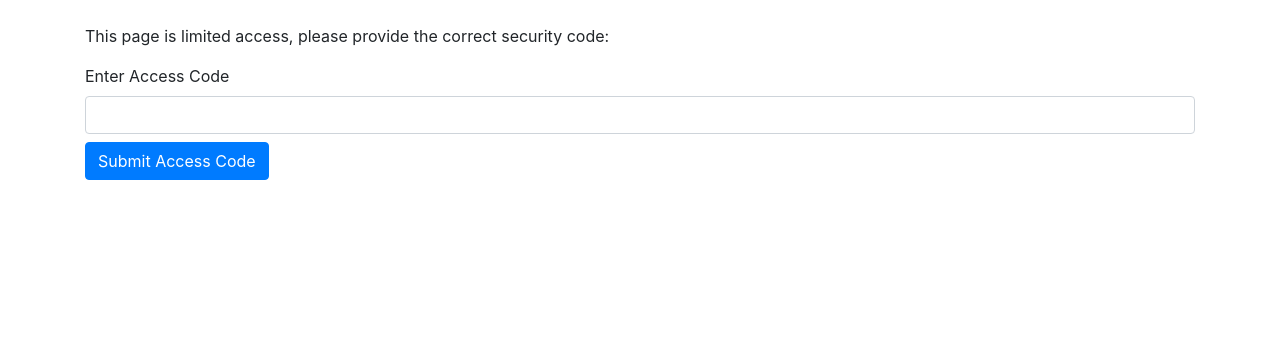
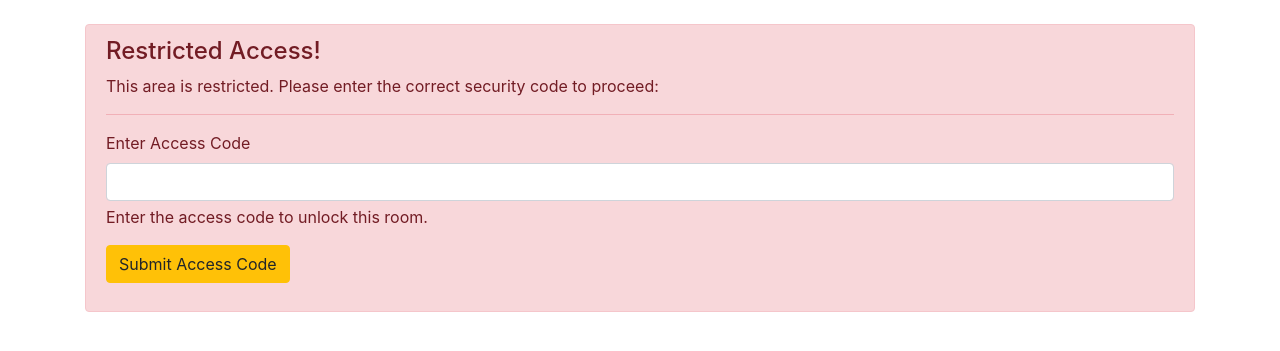
Before and after one commit to DIAGNijmegen/escaperoom_cluster, a Django app: page /room/1/ in a window 1280 px wide. Shown: the part 56-407 px from the top of the page. Run offline with Django 4.2, Linux system fonts and the light colour scheme; some libraries are stand-ins or nearby versions.

Commit message:
add download logic and smarter views

```diff
--- a/escaperoom/config/settings.py
+++ b/escaperoom/config/settings.py
@@ -11,7 +11,7 @@ https://docs.djangoproject.com/en/4.2/ref/settings/
 """
 
 from pathlib import Path
-
+import os
 # Build paths inside the project like this: BASE_DIR / 'subdir'.
 BASE_DIR = Path(__file__).resolve().parent.parent
 
@@ -122,3 +122,6 @@ STATIC_URL = 'static/'
 # https://docs.djangoproject.com/en/4.2/ref/settings/#default-auto-field
 
 DEFAULT_AUTO_FIELD = 'django.db.models.BigAutoField'
+
+MEDIA_ROOT = os.path.join(BASE_DIR, 'files')
+MEDIA_URL = '/media/'
--- a/escaperoom/rooms/templates/room1.html
+++ b/escaperoom/rooms/templates/room1.html
@@ -1,30 +1,12 @@
-{% extends 'base.html' %}
+{% extends 'room_base.html' %}
 
-{% block title %}Room {{ room_number }}{% endblock %}
+{% block after_access %}
+    <p>Room 1 specific content after access.</p>
+    <!-- Add more Room 1 specific content here -->
+{% endblock %}
 
-{% block content %}
-    {% if not allowed %}
-        <p>This page is limited access, please provide the correct security code:</p>
-        <form method="post" class="form-group" action="">
-            {% csrf_token %}
-            <label for="{{ access_form.code.id_for_label }}">{{ access_form.code.label }}</label>
-            <input type="text" name="{{ access_form.code.html_name }}" id="{{ access_form.code.id_for_label }}" class="form-control">
-            <button type="submit" name="access" class="btn btn-primary mt-2">Submit Access Code</button>
-        </form>
-    {% else %}
-        <h1>Welcome to Room {{ room_number }}</h1>
-        <p>Here you can access the SOL2 cluster and manage the nodes:</p>
-        <form method="post" class="form-group" action="">
-            {% csrf_token %}
-            <label for="{{ puzzle_form.puzzle_answer.id_for_label }}">{{ puzzle_form.puzzle_answer.label }}</label>
-            <input type="text" name="{{ puzzle_form.puzzle_answer.html_name }}" id="{{ puzzle_form.puzzle_answer.id_for_label }}" class="form-control">
-            <button type="submit" name="puzzle" class="btn btn-primary mt-2">Solve Puzzle</button>
-        </form>
-        {% if success %}
-            <div class="mt-4 alert alert-success">
-                <p>Congratulations! You have unlocked a new part of the page.</p>
-                <!-- Custom content for Room {{ room_number }} -->
-            </div>
-        {% endif %}
-    {% endif %}
+{% block after_puzzle %}
+    <p>Room 1 specific content after solving the puzzle.</p>
+
+     <a href="{% url 'download_file' room_number=room_number file_name='test.txt' %}">Download File</a>
 {% endblock %}
--- /dev/null
+++ b/escaperoom/rooms/templates/room_base.html
@@ -0,0 +1,42 @@
+{% extends 'base.html' %}
+
+{% block title %}Room {{ room_number }}{% endblock %}
+
+{% block content %}
+    {% if not allowed %}
+        <div class="alert alert-danger" role="alert">
+            <h4 class="alert-heading"><i class="fas fa-times-circle"></i> Restricted Access!</h4>
+            <p>This area is restricted. Please enter the correct security code to proceed:</p>
+            <hr>
+            <form method="post" class="form-group">
+                {% csrf_token %}
+                <div class="mb-3">
+                    <label for="{{ access_form.code.id_for_label }}" class="form-label">{{ access_form.code.label }}</label>
+                    <input type="text" class="form-control" name="{{ access_form.code.html_name }}" id="{{ access_form.code.id_for_label }}" aria-describedby="codeHelp">
+                    <div id="codeHelp" class="form-text">Enter the access code to unlock this room.</div>
+                </div>
+                <button type="submit" name="access" class="btn btn-warning">Submit Access Code</button>
+            </form>
+        </div>
+    {% else %}
+        <h1>Welcome to Room {{ room_number }}</h1>
+        {% block after_access %}
+            <!-- Default or generic content after access, if any -->
+        {% endblock %}
+        <form method="post" class="form-group">
+            {% csrf_token %}
+            <label for="{{ puzzle_form.puzzle_answer.id_for_label }}">{{ puzzle_form.puzzle_answer.label }}</label>
+            <input type="text" class="form-control" name="{{ puzzle_form.puzzle_answer.html_name }}" id="{{ puzzle_form.puzzle_answer.id_for_label }}">
+            <button type="submit" name="puzzle" class="btn btn-primary mt-2">Solve Puzzle</button>
+        </form>
+        {% if success %}
+            <div class="mt-4 alert alert-success">
+                <p>Congratulations! You have unlocked a new part of the page.</p>
+
+            </div>
+            {% block after_puzzle %}
+            <!-- Default or generic content after puzzle solution, if any -->
+        {% endblock %}
+        {% endif %}
+    {% endif %}
+{% endblock %}
--- a/escaperoom/rooms/urls.py
+++ b/escaperoom/rooms/urls.py
@@ -4,6 +4,7 @@ from django.contrib.auth import views as auth_views
 
 urlpatterns = [
     path('room/<int:room_number>/', views.room, name='room'),
+    path('room/<int:room_number>/download/<str:file_name>/', views.download_file, name='download_file'),
     path('restart/', views.clear_session, name='restart'),
         path('emergency/', views.emergency, name='emergency'),
 ]
--- a/escaperoom/rooms/views.py
+++ b/escaperoom/rooms/views.py
@@ -1,6 +1,9 @@
 from django.shortcuts import render
 from django.http import HttpResponse
 from rooms.forms import AccessForm, PuzzleForm
+from django.http import HttpResponse, Http404
+from django.conf import settings
+import os
 from rooms.code_checks import check_access_code, check_puzzle_solution
 def main_page(request):
     return render(request, 'main.html')
@@ -43,6 +46,27 @@ def room(request, room_number):
     }
     return render(request, f'room{room_number}.html', context)
 
+
+def download_file(request, room_number, file_name):
+    access_session_key = f'access_granted_room_{room_number}'
+    puzzle_session_key = f'puzzle_solved_room_{room_number}'
+
+    # Check if the user has access
+    if not request.session.get(access_session_key) and not request.session.get(puzzle_session_key):
+        raise Http404("You don't have permission to access this file.")
+
+    file_path = os.path.join(settings.BASE_DIR, 'files', file_name)
+
+    # Check if file exists
+    if not os.path.exists(file_path):
+        raise Http404("File does not exist.")
+
+    with open(file_path, 'rb') as file:
+        response = HttpResponse(file.read(), content_type="application/octet-stream")
+        response['Content-Disposition'] = 'attachment; filename=' + os.path.basename(file_path)
+        return response
+
+
 # load the emergency page
 def emergency(request):
     return render(request, 'emergency.html')
```
Also changed, not shown: escaperoom/rooms/templates/room2.html (+8 -27 lines), escaperoom/rooms/templates/room3.html (+8 -27 lines), escaperoom/rooms/templates/room4.html (+8 -27 lines), escaperoom/db.sqlite3, escaperoom/files/test.txt (added).
